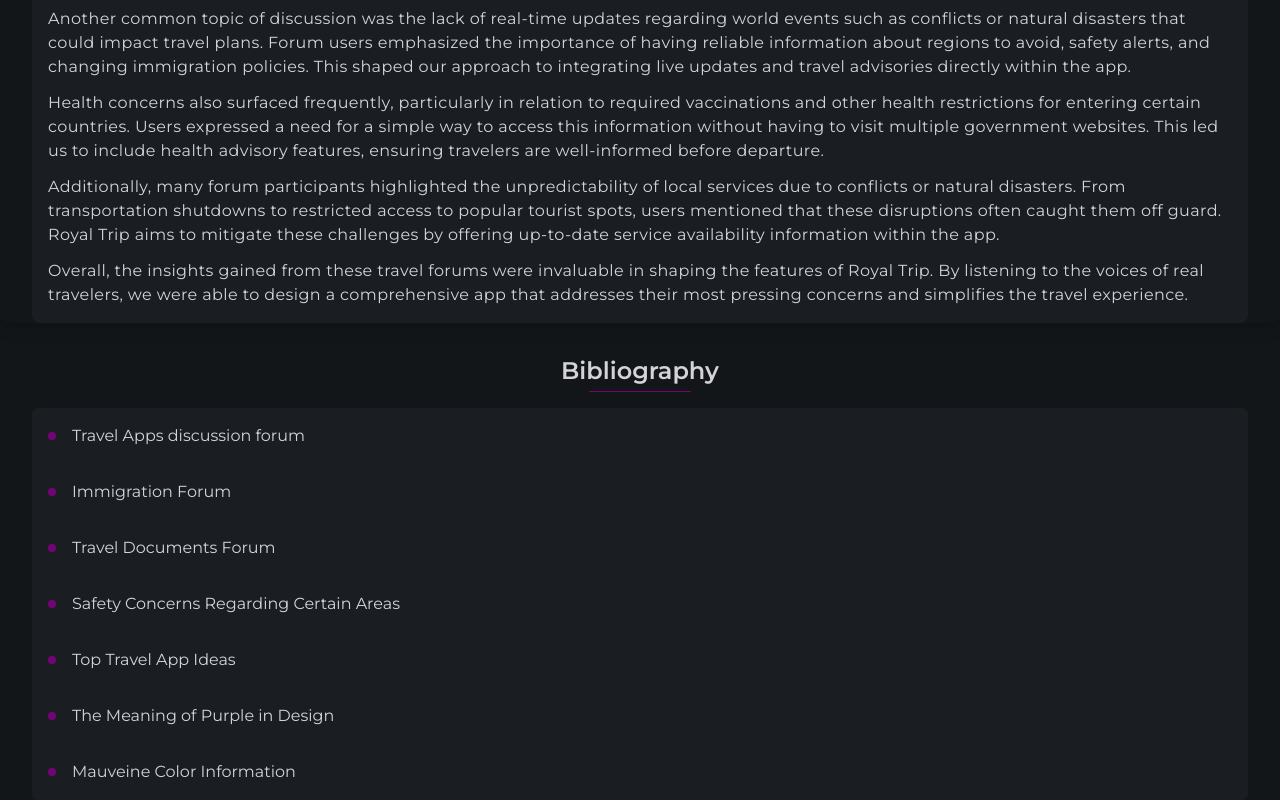
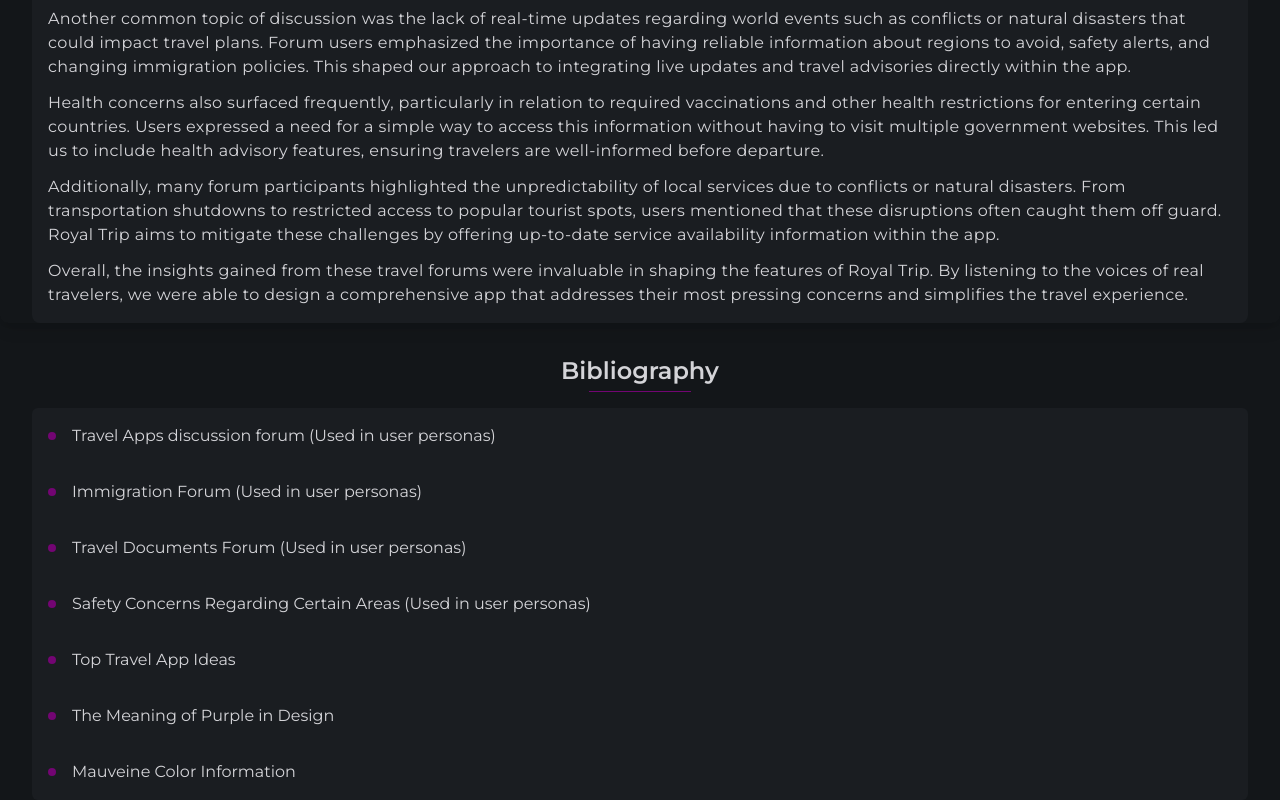
Before and after one commit to jpsampaior/royal-trip, a Next.js app: page / in a window 1280 px wide. Shown: the part 3941-4741 px from the top of the page. Built offline with nearby package versions, Linux system fonts and the light colour scheme.

Commit message:
:bug: bibliography

```diff
--- a/components/information/bibliography.tsx
+++ b/components/information/bibliography.tsx
@@ -1,19 +1,19 @@
 export default function Bibliography() {
   const references = [
     {
-      title: "Travel Apps discussion forum",
+      title: "Travel Apps discussion forum (Used in user personas)",
       link: "https://www.tripadvisor.ca/ShowTopic-g1-i49577-k13957653-Travel_apps-The_Layover_Lounge.html",
     },
     {
-      title: "Immigration Forum",
+      title: "Immigration Forum (Used in user personas)",
       link: "https://www.tripadvisor.ca/ShowTopic-g147262-i230-k14213794-Immigration_forum-Barbados.html#115996361",
     },
     {
-      title: "Travel Documents Forum",
+      title: "Travel Documents Forum (Used in user personas)",
       link: "https://www.tripadvisor.ca/ShowTopic-g293991-i4477-k14484822-Travel_document-Saudi_Arabia.html#118395287",
     },
     {
-      title: "Safety Concerns Regarding Certain Areas",
+      title: "Safety Concerns Regarding Certain Areas (Used in user personas)",
       link: "https://www.tripadvisor.ca/ShowTopic-g294232-i525-k14491750-Is_it_safe_to_stay_around_kogoshima_Sakurajima_area-Japan.html#118455415",
     },
     {
```
